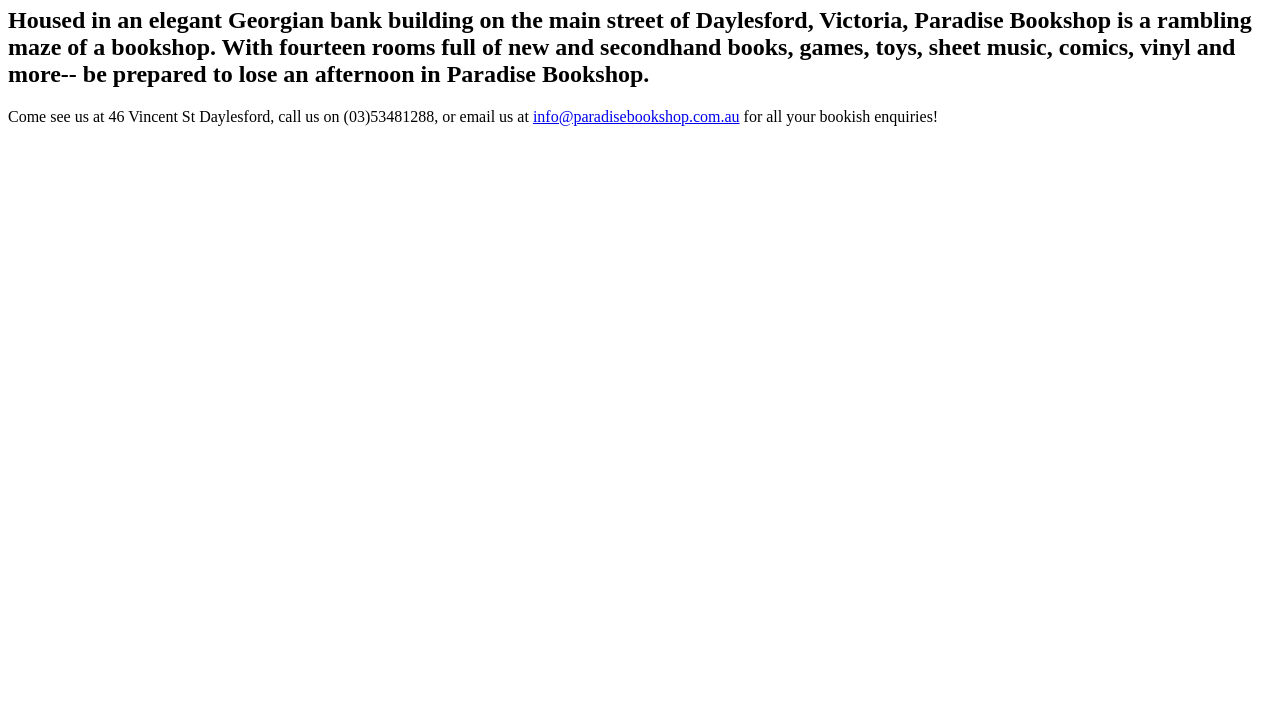
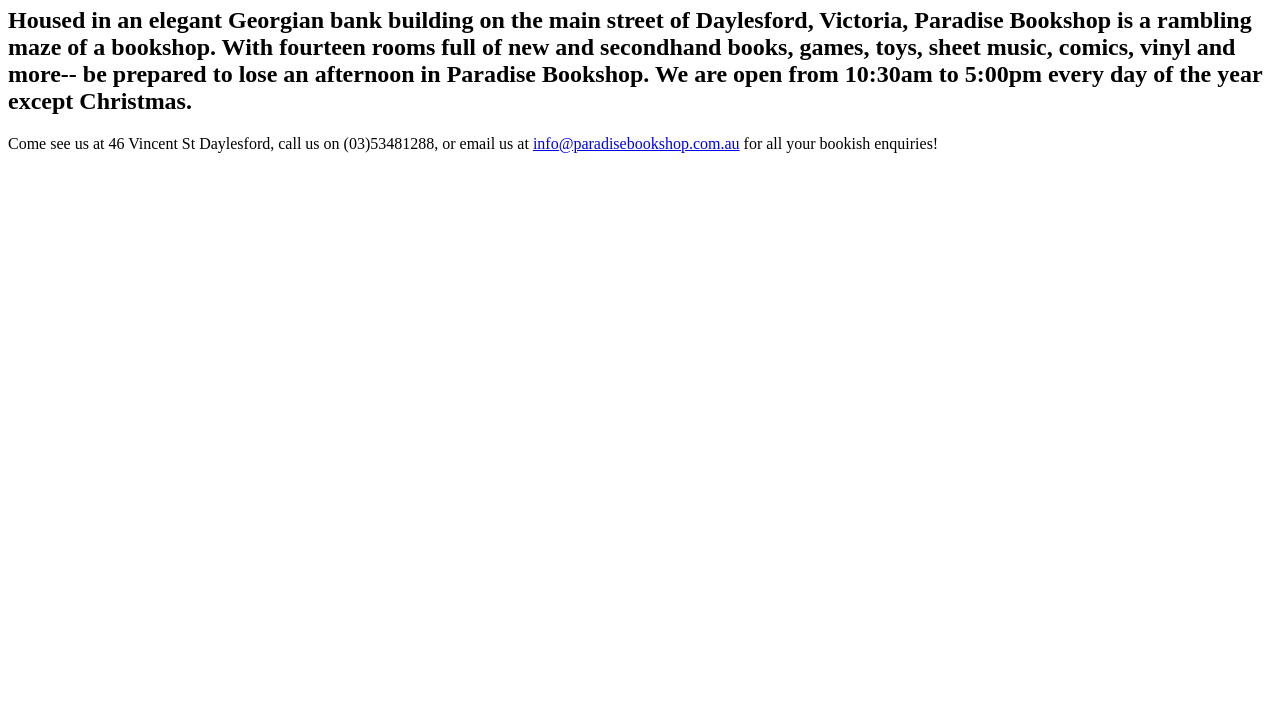
Before and after one commit to josephzizys/josephzizys.github.io, a plain HTML site: page index.html in a window 1280 px wide. Shown: the part 73-800 px from the top of the page. Drawn offline with Linux system fonts and the light colour scheme.

Commit message:
Update index.html

```diff
--- a/index.html
+++ b/index.html
@@ -11,7 +11,7 @@
 <p><h1>Relax, you're in Paradise!</h1></p>
 
 <p><h2>Housed in an elegant Georgian bank building on the main street of Daylesford, Victoria, Paradise Bookshop is a rambling maze of a bookshop.
-With fourteen rooms full of new and secondhand books, games, toys, sheet music, comics, vinyl and more-- be prepared to lose an afternoon in Paradise Bookshop.</h2>
+With fourteen rooms full of new and secondhand books, games, toys, sheet music, comics, vinyl and more-- be prepared to lose an afternoon in Paradise Bookshop. We are open from 10:30am to 5:00pm every day of the year except Christmas.</h2></p>
 
 <p> Come see us at 46 Vincent St Daylesford, call us on (03)53481288,  or email us at <a href=mailto:info@paradisebookshop.com.au>info@paradisebookshop.com.au</a>  for all your bookish enquiries!</p>
 
```
